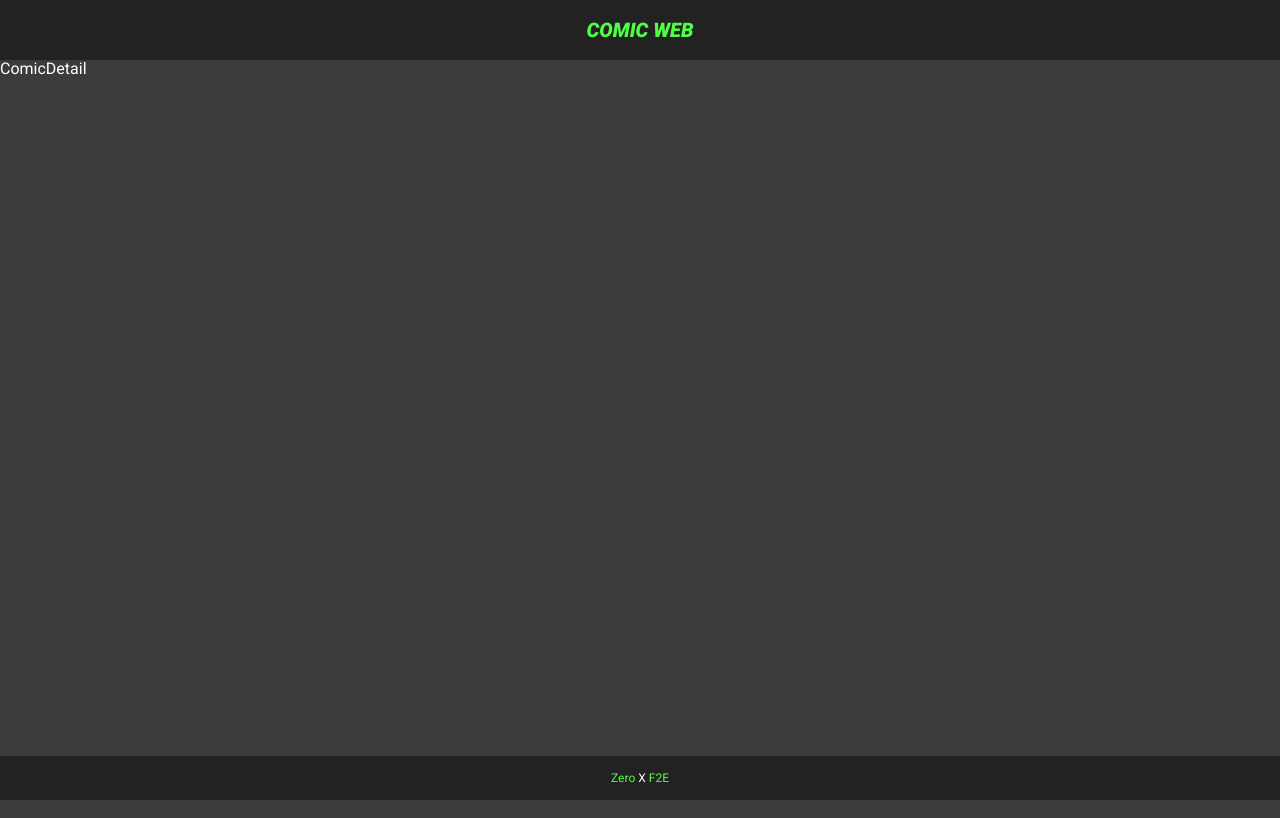
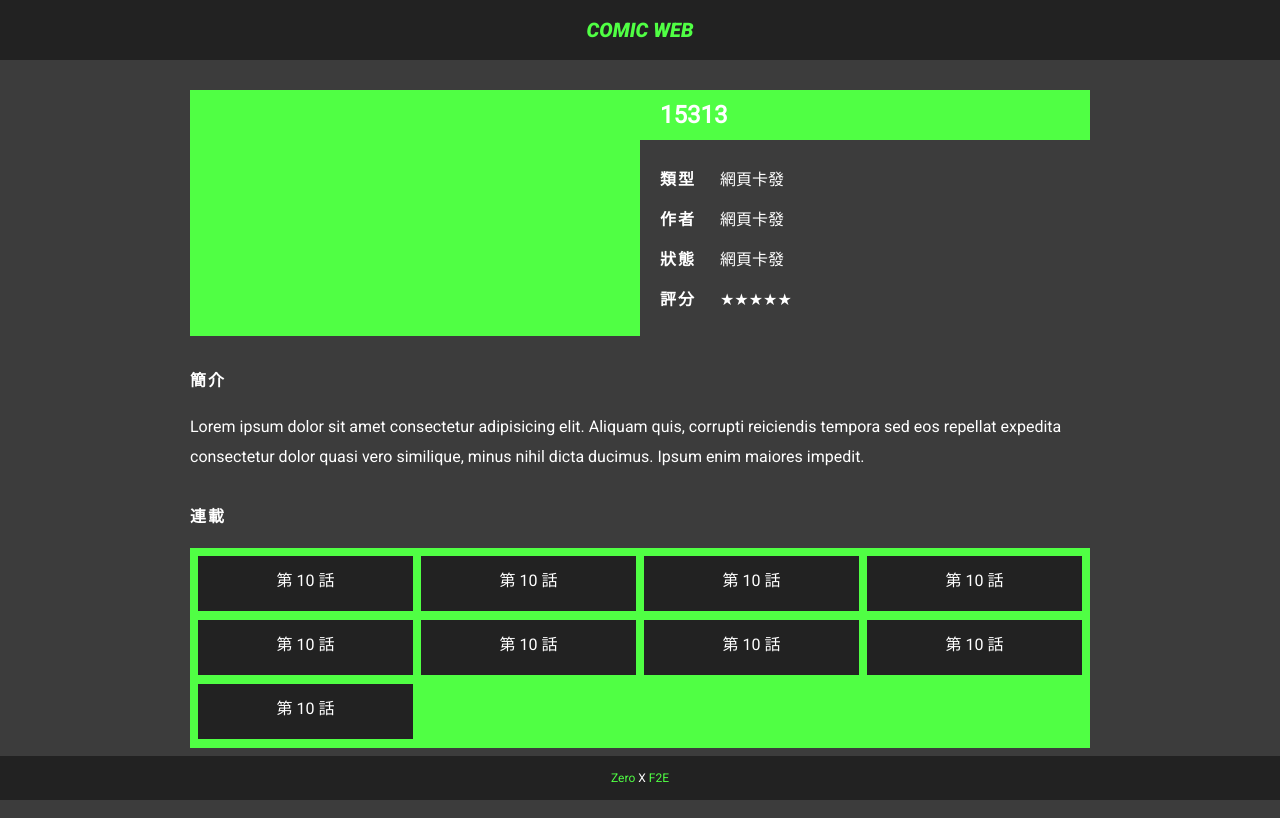
Before and after one commit to silverfantacy/The-F2E-No5.comic-viewer, a Vue app: page /#/comics/1 in a window 1280 px wide. Built offline with nearby package versions, Linux system fonts and the light colour scheme; no server answers.

Commit message:
ComicDetail架構

```diff
--- a/src/pages/ComicDetail/index.vue
+++ b/src/pages/ComicDetail/index.vue
@@ -1,6 +1,18 @@
 <script>
+import axios from 'axios'
+
 export default {
-  name: 'comicDetail'
+  name: 'comicDetail',
+  data() {
+    return {
+      list: []
+    }
+  },
+  mounted() {
+    axios.get('/api/detail').then(res => {
+      this.list = res.data
+    })
+  }
 }
 </script>
 
--- a/src/pages/ComicDetail/style.scss
+++ b/src/pages/ComicDetail/style.scss
@@ -1,3 +1,92 @@
-.comicDetail{
-
+@import '../../assets/style/utils';
+.comicDetail {
+  >div {
+    max-width: 960px;
+    margin: 0 auto;
+    line-height: rhythm(3);
+  }
+  .info>ul>li,
+  .description,
+  .chapter {
+    &:before {
+      content: attr(data-title);
+      display: inline-block;
+      width: rhythm(6);
+      letter-spacing: 2px;
+      font-weight: 900;
+    }
+  }
+  .detail {
+    margin: rhythm(3);
+    display: flex;
+    >.cover,
+    >.info {
+      width: rhythm(48);
+    }
+    .cover {
+      background-color: $primary;
+      >img {
+        box-sizing: border-box;
+        width: 50%;
+        border: 4px solid $primary;
+      }
+    }
+    .info {
+      // padding: 0 rhythm(1);
+      // width: 50%;
+      >h2 {
+        box-sizing: border-box;
+        height: rhythm(5);
+        padding: 0 rhythm(2);
+        margin-top: 0;
+        background-color: $primary;
+        font-weight: 900;
+        line-height: rhythm(5);
+      }
+      >ul {
+        list-style: none;
+        padding: 0 rhythm(2);
+        line-height: rhythm(4);
+      }
+    }
+  }
+  .description {
+    margin: rhythm(3);
+    &:before {
+      display: block;
+    }
+  }
+  .chapter {
+    margin: rhythm(3);
+    >ul {
+      box-sizing: border-box;
+      padding: 0;
+      list-style: none;
+      border: 4px solid $primary;
+      background-color: $primary;
+      display: flex;
+      flex-wrap: wrap;
+      justify-content: space-between;
+      width: 100%;
+      height: 200px;
+      >li {
+        display: block;
+        width: 24%;
+        margin: 0.5%;
+        text-align: center;
+        background-color: $dark;
+        >a {
+          cursor: pointer;
+          display: block;
+          box-sizing: border-box;
+          padding: rhythm(1) 0;
+          text-decoration: none;
+          color: $light;
+          &:hover {
+            color: $primary;
+          }
+        }
+      }
+    }
+  }
 }
--- a/src/pages/ComicDetail/template.html
+++ b/src/pages/ComicDetail/template.html
@@ -1,3 +1,72 @@
 <div class="comicDetail">
-  ComicDetail
+  <div>
+    <div class="detail">
+      <div class="cover">
+        <img src=""
+             alt="">
+      </div>
+      <div class="info">
+        <h2 class="title">15313</h2>
+        <ul>
+          <li data-title="類型">網頁卡發</li>
+          <li data-title="作者">網頁卡發</li>
+          <li data-title="狀態">網頁卡發</li>
+          <li data-title="評分">
+            <span>★★★★★</span>
+          </li>
+          <!-- <li data-title="類型">{{detail.type}}</li>
+        <li data-title="作者">{{detail.author}}</li>
+        <li data-title="狀態">{{detail.status}}</li>
+        <li data-title="評分">
+          <ScoreStar :score="detail.score" />
+        </li> -->
+          <!-- <li>類 型 網頁卡發</li>
+        <li>作 者 XXOX</li>
+        <li>狀 態 連載中</li>
+        <li>評 分
+          <span>★★★★★</span>
+        </li> -->
+        </ul>
+      </div>
+    </div>
+    <div class="description"
+         data-title="簡介">
+      <!-- <p>簡介</p> -->
+      <p>Lorem ipsum dolor sit amet consectetur adipisicing elit. Aliquam quis, corrupti reiciendis tempora sed eos repellat
+        expedita consectetur dolor quasi vero similique, minus nihil dicta ducimus. Ipsum enim maiores impedit.</p>
+    </div>
+    <div class="chapter"
+         data-title="連載">
+      <!-- <p>連載</p> -->
+      <ul>
+        <li>
+          <a>第 10 話</a>
+        </li>
+        <li>
+          <a>第 10 話</a>
+        </li>
+        <li>
+          <a>第 10 話</a>
+        </li>
+        <li>
+          <a>第 10 話</a>
+        </li>
+        <li>
+          <a>第 10 話</a>
+        </li>
+        <li>
+          <a>第 10 話</a>
+        </li>
+        <li>
+          <a>第 10 話</a>
+        </li>
+        <li>
+          <a>第 10 話</a>
+        </li>
+        <li>
+          <a>第 10 話</a>
+        </li>
+      </ul>
+    </div>
+  </div>
 </div>
--- a/src/pages/Comics/index.vue
+++ b/src/pages/Comics/index.vue
@@ -11,6 +11,11 @@ export default {
       list: []
     }
   },
+  methods: {
+    clickHandler(id) {
+      this.$router.push('/comics/' + id)
+    }
+  },
   mounted() {
     axios.get('/api/comics').then(res => {
       this.list = res.data
```
Also changed, not shown: src/pages/Comics/template.html (+1 -6 lines).
